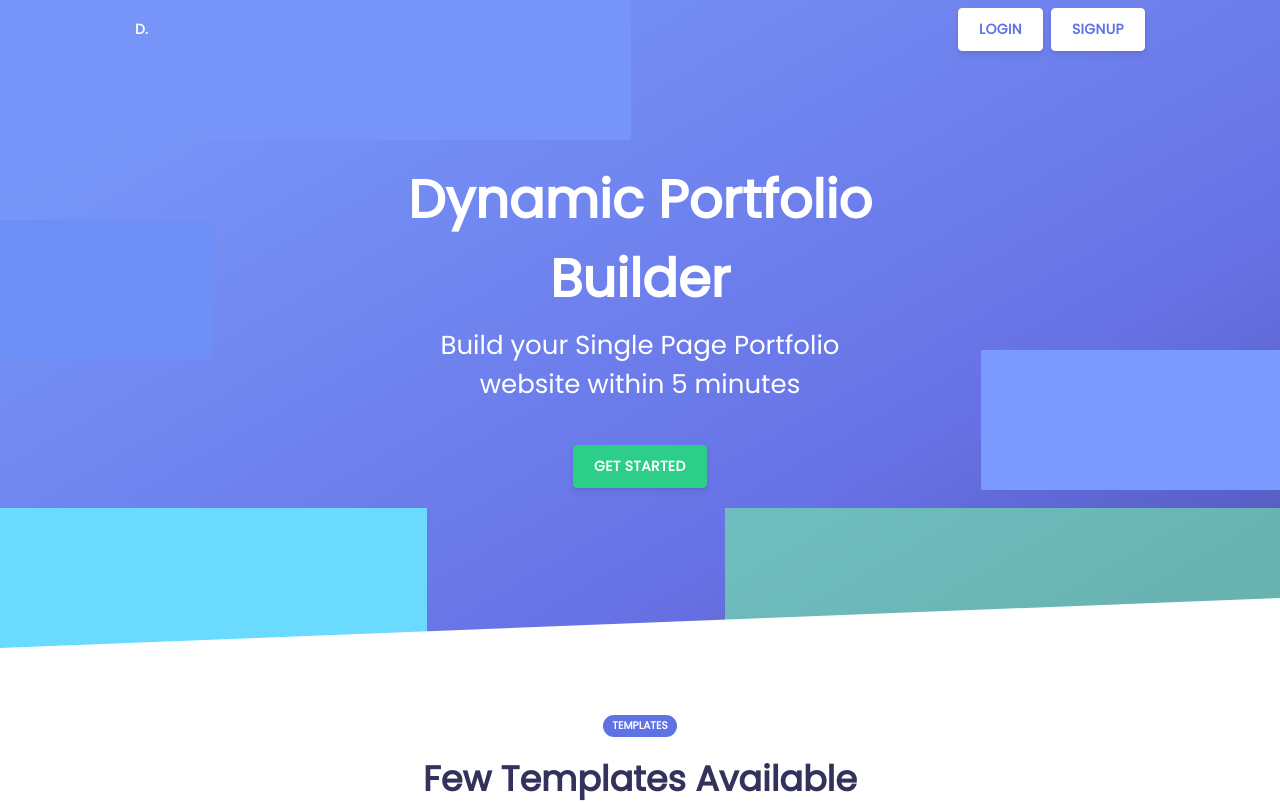
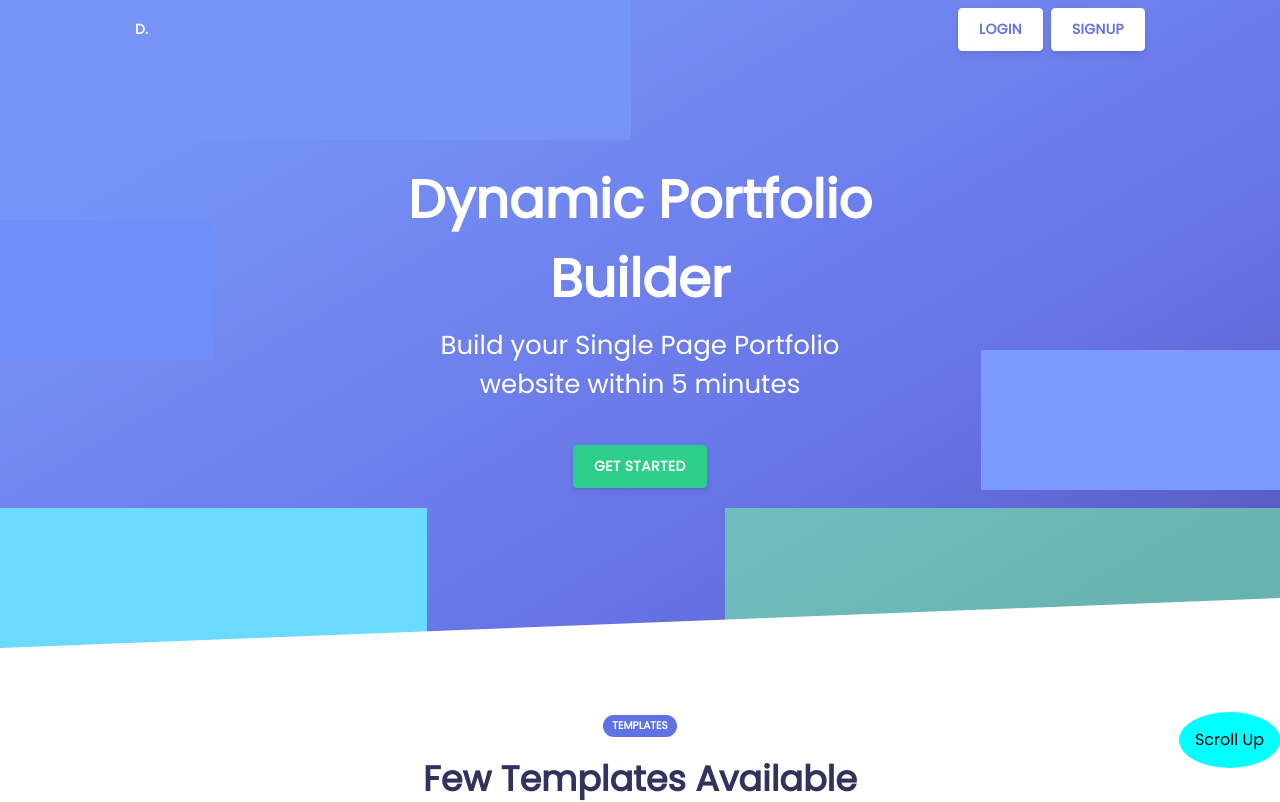
Before and after one commit to shelcia/dynamic-portfolio, a React (Create React App) app: page / in a window 1280 px wide. Shown: the top 802 px of the page. Built offline with nearby package versions, Linux system fonts and the light colour scheme; a web font is replaced by a local one.

Commit message:
Add Scroll to Top Button

```diff
--- a/src/App.js
+++ b/src/App.js
@@ -1,4 +1,6 @@
 import React from "react";
+import "./styles/style.css";
+import  {useState} from 'react';
 
 import routes from "./routes";
 import { useRoutes } from "react-router";
@@ -6,6 +8,25 @@ import { Toaster } from "react-hot-toast";
 import { ThemeProvider } from "./context/ThemeContext";
 
 const App = () => {
+
+  const [visible, setVisible] = useState(false)
+  const toggleVisible = () => {
+    const scrolled = document.documentElement.scrollTop;
+    if (scrolled > 300){
+      setVisible(true)
+    }
+    else if (scrolled <= 300){
+      setVisible(false)
+    }
+  };
+  const top = () => {
+
+    window.scrollTo({
+      top: 0,
+      behavior: 'smooth'
+
+    });
+  }
   const allRoutes = useRoutes(routes);
 
   const toasterOptions = {
@@ -15,14 +36,20 @@ const App = () => {
       duration: 3000,
     },
   };
+  window.addEventListener('scroll', toggleVisible);
 
   return (
+    <div className="App">
+      <section className="section1"></section>
+      <section className="section2"></section>
+      <button onClick={top} className="topbtn"> Scroll Up</button>
     <React.Fragment>
       <ThemeProvider>
         <Toaster toastOptions={toasterOptions} />
         {allRoutes}
       </ThemeProvider>
     </React.Fragment>
+    </div>
   );
 };
 
--- a/src/styles/style.css
+++ b/src/styles/style.css
@@ -500,3 +500,18 @@ input:checked + .toggle .star--6 {
 .carousel-caption {
   background-color: rgba(0, 0, 0, 0.3);
 }/*# sourceMappingURL=style.css.map */
+
+.topbtn{
+  position: fixed;
+  right: 0;
+  margin-top: -2rem;
+  bottom: 2rem;
+  padding: 1rem;
+  border: none;
+  border-radius: 100%;
+  background-color: aqua;
+  cursor: pointer;
+  z-index: 1;
+  font-size: 1rem;
+
+}
```
